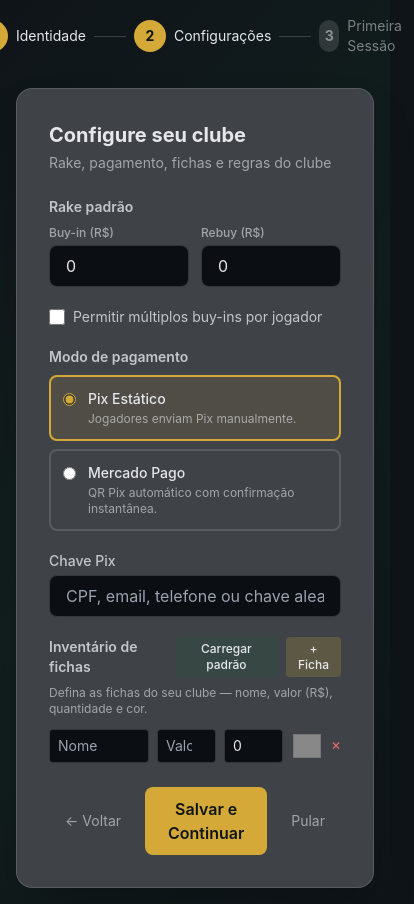
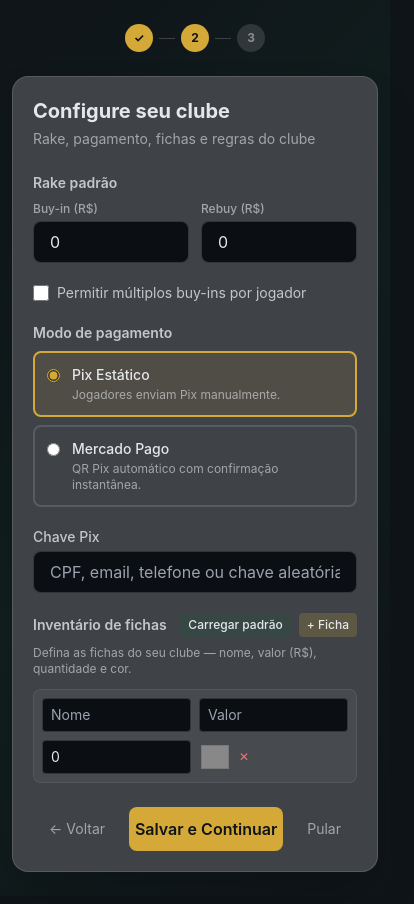
Before and after one commit to philipep-galdino/monkeys-poker, a React (Vite) app in the folder frontend/: page /owner/club/1/setup in a window 390 px wide. Both pictures are taken after a click on the button "Pular". Shown: the whole page, 414 px wide, since content can reach past the window. Built offline with nearby package versions, Linux system fonts and the light colour scheme.

Commit message:
Make onboarding responsive with compact mobile stepper and chip rows

```diff
--- a/frontend/src/pages/OwnerOnboarding.tsx
+++ b/frontend/src/pages/OwnerOnboarding.tsx
@@ -207,7 +207,7 @@ export default function OwnerOnboarding() {
 
   return (
     <div
-      className="min-h-screen flex flex-col items-center justify-center p-4"
+      className="min-h-screen flex flex-col items-center justify-center px-3 py-6 sm:p-4"
       style={{
         background: `linear-gradient(135deg, ${bg} 0%, color-mix(in srgb, ${bg} 85%, ${accent}) 50%, ${bg} 100%)`,
         color: txt,
@@ -215,16 +215,16 @@ export default function OwnerOnboarding() {
       }}
     >
       {/* Progress — clickable to return to completed steps */}
-      <div className="flex items-center gap-2 mb-8">
+      <div className="flex items-center gap-1.5 sm:gap-2 mb-6 sm:mb-8">
         {steps.map((label, i) => {
           const canClick = i <= maxVisited && i !== stepIndex;
           return (
-            <div key={label} className="flex items-center gap-2">
+            <div key={label} className="flex items-center gap-1.5 sm:gap-2">
               <button
                 type="button"
                 onClick={() => canClick && goTo(STEP_ORDER[i])}
                 disabled={!canClick}
-                className="w-8 h-8 rounded-full flex items-center justify-center text-sm font-bold transition-colors disabled:cursor-default"
+                className="w-7 h-7 sm:w-8 sm:h-8 rounded-full flex items-center justify-center text-xs sm:text-sm font-bold transition-colors disabled:cursor-default shrink-0"
                 style={{
                   backgroundColor: i <= stepIndex ? primary : i <= maxVisited ? `color-mix(in srgb, ${primary} 40%, transparent)` : `color-mix(in srgb, ${txt} 15%, transparent)`,
                   color: i <= stepIndex ? bg : i <= maxVisited ? txt : `color-mix(in srgb, ${txt} 50%, transparent)`,
@@ -234,7 +234,7 @@ export default function OwnerOnboarding() {
                 {i < stepIndex ? "✓" : i + 1}
               </button>
               <span
-                className="text-sm"
+                className="text-xs sm:text-sm hidden sm:inline"
                 style={{
                   color: i <= stepIndex ? txt : `color-mix(in srgb, ${txt} 50%, transparent)`,
                   cursor: canClick ? "pointer" : "default",
@@ -244,7 +244,7 @@ export default function OwnerOnboarding() {
                 {label}
               </span>
               {i < steps.length - 1 && (
-                <div className="w-8 h-px" style={{ backgroundColor: `color-mix(in srgb, ${txt} 20%, transparent)` }} />
+                <div className="w-4 sm:w-8 h-px" style={{ backgroundColor: `color-mix(in srgb, ${txt} 20%, transparent)` }} />
               )}
             </div>
           );
@@ -252,7 +252,7 @@ export default function OwnerOnboarding() {
       </div>
 
       <div
-        className="backdrop-blur-md rounded-2xl shadow-2xl p-8 w-full"
+        className="backdrop-blur-md rounded-2xl shadow-2xl p-5 sm:p-8 w-full"
         style={{
           backgroundColor: `color-mix(in srgb, ${bg} 80%, white)`,
           border: `1px solid color-mix(in srgb, ${txt} 15%, transparent)`,
@@ -502,7 +502,8 @@ export default function OwnerOnboarding() {
 
                 <div className="space-y-2">
                   {chips.map((chip, i) => (
-                    <div key={i} className="flex items-center gap-2">
+                    <div key={i} className="rounded-lg p-2 sm:p-0" style={{ backgroundColor: `color-mix(in srgb, ${txt} 5%, transparent)`, border: `1px solid color-mix(in srgb, ${txt} 8%, transparent)` }}>
+                      <div className="grid grid-cols-2 gap-2 sm:flex sm:items-center sm:gap-2">
                         <input
                           type="text"
                           value={chip.label}
@@ -530,6 +531,7 @@ export default function OwnerOnboarding() {
                           style={{ ...inputStyle, flex: 1 }}
                           min="0"
                         />
+                        <div className="flex items-center gap-2">
                           <input
                             type="color"
                             value={chip.color || "#888888"}
@@ -543,6 +545,8 @@ export default function OwnerOnboarding() {
                           >
                             ✕
                           </button>
+                        </div>
+                      </div>
                     </div>
                   ))}
                 </div>
```
Lines whose indentation alone changed are shown as unchanged.
